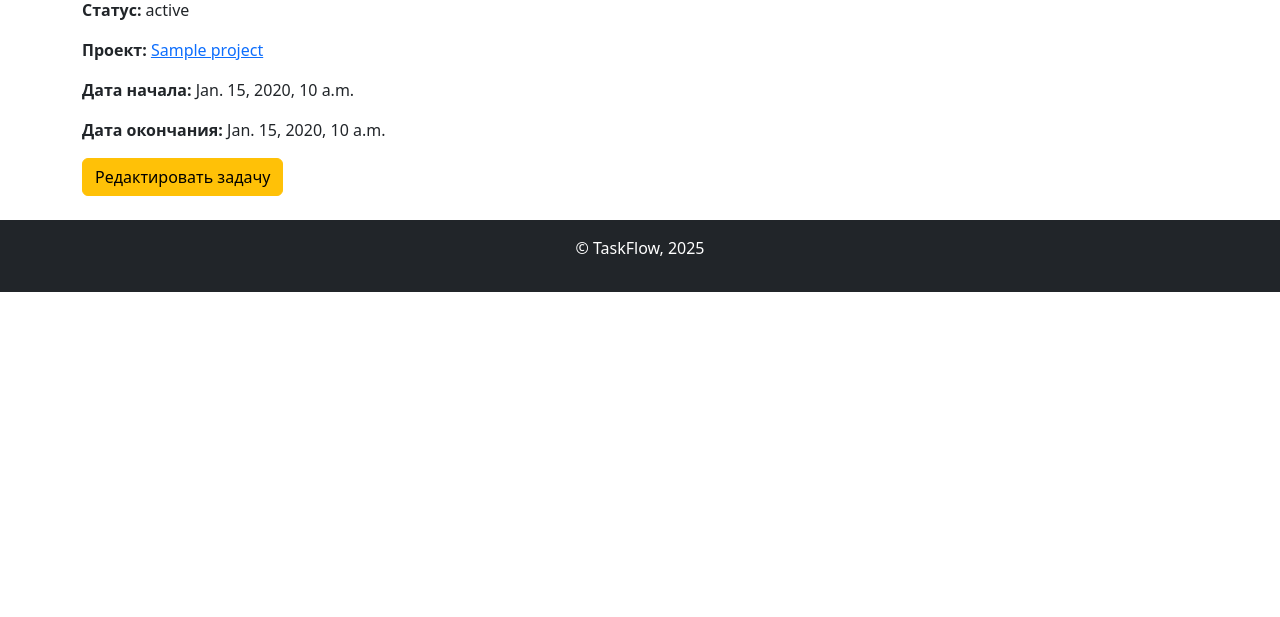
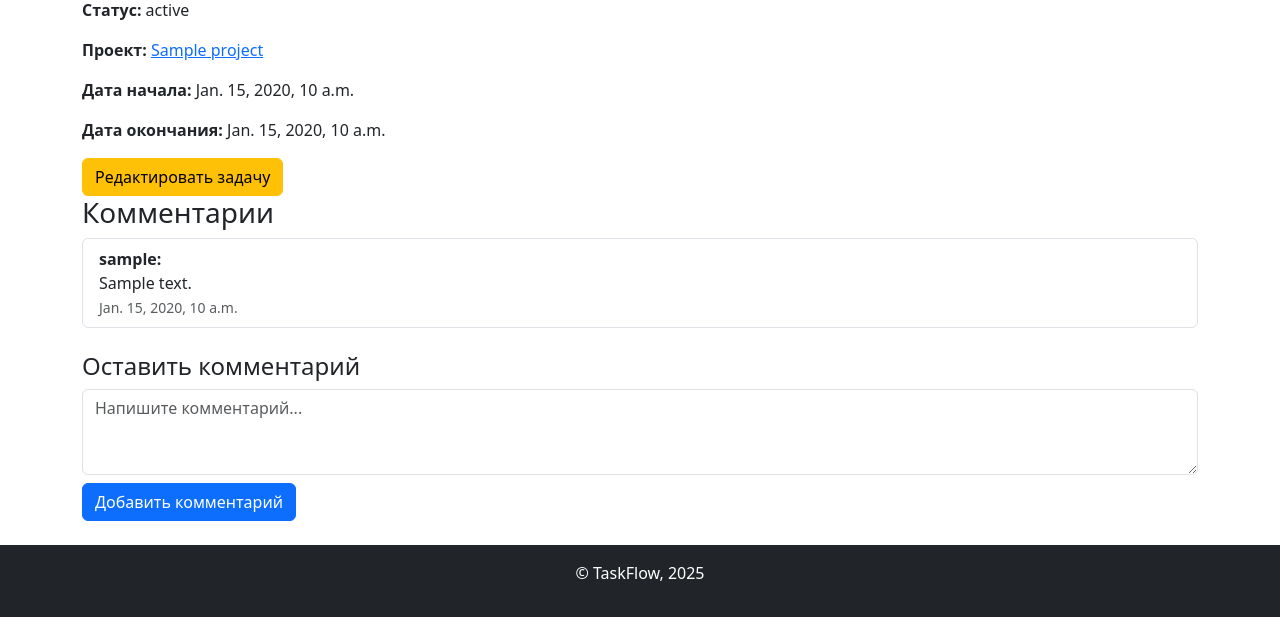
Before and after one commit to KuznechenkovDV/TaskFlow, a Django app: template templates/projects/task_detail.html in a window 1280 px wide. Shown: the part 240-857 px from the top of the page. Before the commit the page ends 532 px from the top, so only its background shows below. Run offline with Django 3.2, Linux system fonts and the light colour scheme; the template is opened without the code that fills it: most values are stand-ins (such as "Sample title", 1, 10 or a date in 2020).

Commit message:
feat(comments): add functionality to manage task comments
- Implemented the ability to add comments to tasks.
- Added functionality to edit and delete comments.
- Configured display of comment timestamps for better user experience.
- Updated views, templates, and forms to support comment management.

```diff
--- a/projects/forms.py
+++ b/projects/forms.py
@@ -1,5 +1,5 @@
 from django import forms
-from .models import Project, Task
+from .models import Project, Task, Comment
 
 class ProjectForm(forms.ModelForm):
     class Meta:
--- /dev/null
+++ b/static/js/task_detail.js
@@ -0,0 +1,102 @@
+// Добавление нового комментария
+document.getElementById('add-comment-btn').addEventListener('click', function() {
+    const text = document.getElementById('new-comment-text').value;
+    const csrfToken = document.querySelector('[name=csrfmiddlewaretoken]').value;
+
+    fetch(window.location.href, {
+        method: 'POST',
+        headers: {
+            'Content-Type': 'application/json',
+            'X-CSRFToken': csrfToken
+        },
+        body: JSON.stringify({ action: 'add', text: text })
+    })
+    .then(response => response.json())
+    .then(data => {
+if (data.success) {
+            const createdAt = new Date(data.created_at);
+            const formattedDate = createdAt.toLocaleString('ru-RU', {
+                year: 'numeric',
+                month: 'long',
+                day: 'numeric',
+                hour: '2-digit',
+                minute: '2-digit'
+            });
+
+            const commentHtml = `
+                <li class="list-group-item" id="comment-${data.comment_id}">
+                    <strong>${data.username}:</strong><br> <span class="comment-text">${data.text}</span>
+                    <br>
+                    <small class="text-muted">${formattedDate}</small>
+                    <div class="mt-2">
+                        <button class="btn btn-sm btn-warning edit-comment-btn" data-id="${data.comment_id}">Редактировать</button>
+                        <button class="btn btn-sm btn-danger delete-comment-btn" data-id="${data.comment_id}">Удалить</button>
+                    </div>
+                </li>
+            `;
+
+            // Добавляем комментарий в список
+            const commentList = document.getElementById('comment-list');
+            commentList.insertAdjacentHTML('beforeend', commentHtml);
+
+            // Очищаем поле ввода
+            document.getElementById('new-comment-text').value = '';
+        } else {
+            console.error('Ошибка добавления комментария:', data.error);
+        }
+    });
+});
+
+// Редактирование комментария
+document.addEventListener('click', function(event) {
+    if (event.target.classList.contains('edit-comment-btn')) {
+        const commentId = event.target.dataset.id;
+        const commentTextSpan = document.querySelector(`#comment-${commentId} .comment-text`);
+        const newText = prompt('Введите новый текст:', commentTextSpan.textContent);
+
+        if (newText) {
+            const csrfToken = document.querySelector('[name=csrfmiddlewaretoken]').value;
+
+            fetch(window.location.href, {
+                method: 'POST',
+                headers: {
+                    'Content-Type': 'application/json',
+                    'X-CSRFToken': csrfToken
+                },
+                body: JSON.stringify({ action: 'edit', comment_id: commentId, text: newText })
+            })
+            .then(response => response.json())
+            .then(data => {
+                if (data.success) {
+                    commentTextSpan.textContent = newText;
+                }
+            });
+        }
+    }
+});
+
+// Удаление комментария
+document.addEventListener('click', function(event) {
+    if (event.target.classList.contains('delete-comment-btn')) {
+        const commentId = event.target.dataset.id;
+
+        if (confirm('Вы уверены, что хотите удалить комментарий?')) {
+            const csrfToken = document.querySelector('[name=csrfmiddlewaretoken]').value;
+
+            fetch(window.location.href, {
+                method: 'POST',
+                headers: {
+                    'Content-Type': 'application/json',
+                    'X-CSRFToken': csrfToken
+                },
+                body: JSON.stringify({ action: 'delete', comment_id: commentId })
+            })
+            .then(response => response.json())
+            .then(data => {
+                if (data.success) {
+                    document.getElementById(`comment-${commentId}`).remove();
+                }
+            });
+        }
+    }
+});
--- a/templates/projects/task_detail.html
+++ b/templates/projects/task_detail.html
@@ -1,5 +1,6 @@
 {% extends 'base.html' %}
-
+{% load static %}
+{% load tz %}
 {% block title %}{{ task.title }}{% endblock %}
 
 {% block content %}
@@ -11,4 +12,34 @@
 <p><strong>Дата начала:</strong> {{ task.start_date }}</p>
 <p><strong>Дата окончания:</strong> {{ task.end_date }}</p>
 <a href="{% url 'task_edit' task.pk %}" class="btn btn-warning">Редактировать задачу</a>
+<h3>Комментарии</h3>
+<ul class="list-group mb-4" id="comment-list">
+    {% for comment in comments %}
+    <li class="list-group-item" id="comment-{{ comment.pk }}">
+        <strong>{{ comment.user.username }}:</strong><br>
+        <span class="comment-text">{{ comment.text }}</span>
+        <br>
+        <small class="text-muted js-comment-date" data-iso="{{ comment.created_at }}">{{ comment.created_at }}</small>
+
+        {% if comment.user == request.user %}
+        <div class="mt-2">
+            <button class="btn btn-sm btn-warning edit-comment-btn" data-id="{{ comment.pk }}">Редактировать</button>
+            <button class="btn btn-sm btn-danger delete-comment-btn" data-id="{{ comment.pk }}">Удалить</button>
+        </div>
+        {% endif %}
+    </li>
+    {% empty %}
+    <p>Пока комментариев нет.</p>
+    {% endfor %}
+</ul>
+
+<h4>Оставить комментарий</h4>
+<form id="add-comment-form" class="mb-4">
+    {% csrf_token %}
+    <textarea id="new-comment-text" class="form-control mb-2" rows="3" placeholder="Напишите комментарий..."></textarea>
+    <button type="button" class="btn btn-primary" id="add-comment-btn">Добавить комментарий</button>
+</form>
+<script src="{% static 'js/task_detail.js' %}">
+
+</script>
 {% endblock %}
```
Also changed, not shown: projects/views.py (+37 -4 lines).
